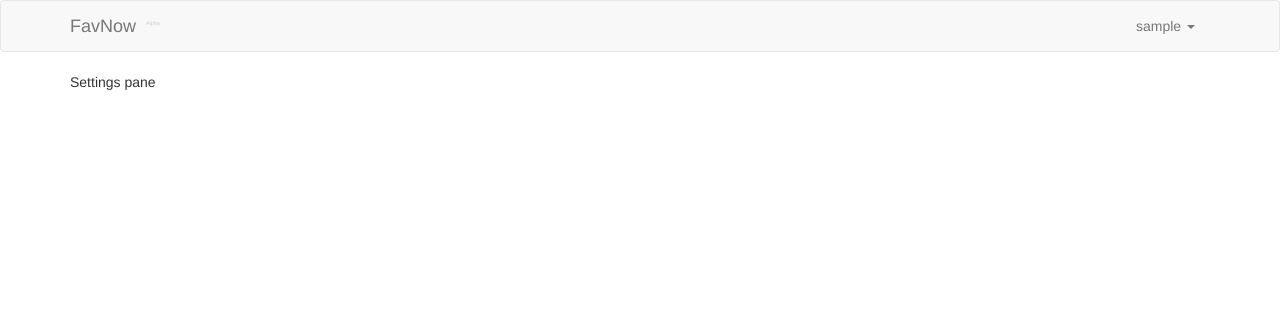
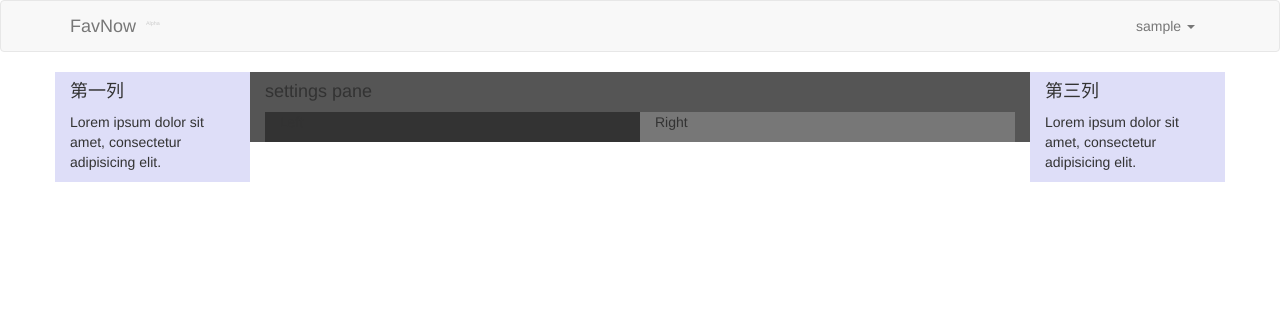
Before and after one commit to mogita/favnow-legacy, a PHP site: page /setting.php in a window 1280 px wide. Shown: the top 312 px of the page. Run offline with PHP 8.4, Linux system fonts and the light colour scheme; the visitor is signed in with stand-in values (Sample User, id 1).

Commit message:
working on settings page

```diff
--- a/setting.php
+++ b/setting.php
@@ -63,7 +63,32 @@ include('head.php');
 </div>
 
 <div class="container">
-	Settings pane
+	<div class="row">
+		<div class="col-xs-2" style="background-color: #dedef8; ">
+			<h4>第一列</h4>
+			<p>Lorem ipsum dolor sit amet, consectetur adipisicing elit.</p>
+		</div>
+
+		<div class="col-xs-8"  style="background-color: #555; ">
+			<h4>settings pane</h4>
+
+			<div class="col-xs-6" style="background-color: #333; ">
+				<p>Left</p>
+			</div>
+
+			<div class="col-xs-6" style="background-color: #777; ">
+				<p>Right</p>
+			</div>
+		</div>
+
+		<div class="col-xs-2" style="background-color: #dedef8; ">
+			<h4>第三列</h4>
+			<p>Lorem ipsum dolor sit amet, consectetur adipisicing elit.</p>
+		</div>
+
+	</div>
+</div>
+
 </div>
 </body>
 </html>
```
